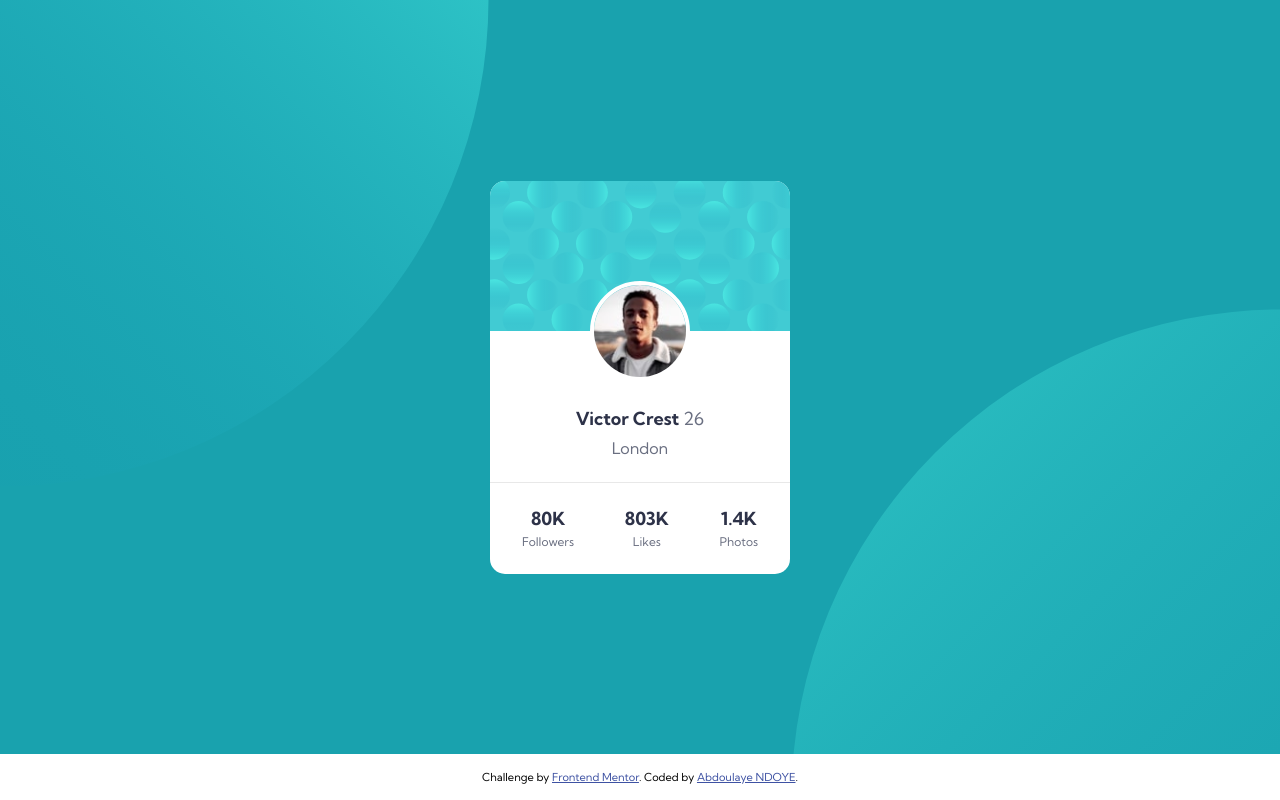
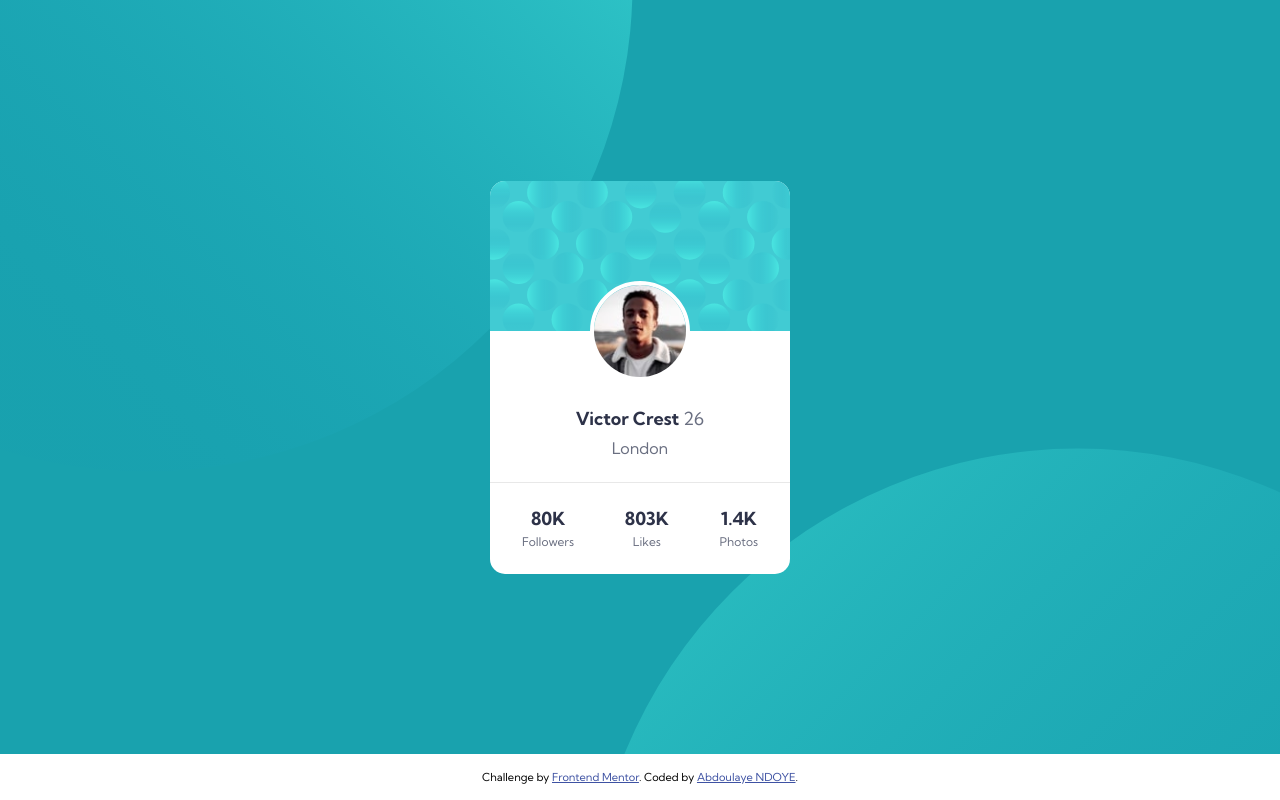
Before and after one commit to NDOY3M4N/profile-card-component, a plain HTML site: page index.html in a window 1280 px wide. Drawn offline with Linux system fonts and the light colour scheme.

Commit message:
Refactoring the code to use multiple CSS background

```diff
--- a/index.html
+++ b/index.html
@@ -16,7 +16,6 @@
   </style>
 </head>
 <body>
-  <div class="bg-abstract"></div>
   <div class="container">
     <div class="card">
       <div class="card__bg"></div>
--- a/main.css
+++ b/main.css
@@ -24,7 +24,9 @@
   font-family: 'Kumbh Sans', sans-serif;
   font-size: 100%;
   font-weight: 400;
-  background-color: var(--dark-cyan);
+  background: url('images/bg-pattern-bottom.svg'), url('images/bg-pattern-top.svg'), var(--dark-cyan);
+  background-repeat: no-repeat, no-repeat;
+  background-position: left calc(40vw + 25%) top calc(72vh - 10vw), right calc(47vw + 15%) bottom calc(65vh - 15vw);  /* Literally copied from ApplePieGiraffe's solution */
   min-height: 100vh;
   display: flex;
   flex-direction: column;
@@ -47,35 +49,6 @@
 }
 
 /* Page Styles */
-.bg-abstract {
-  position: absolute;
-  overflow: hidden;
-  top: 0;
-  left: 0;
-  bottom: 0;
-  right: 0;
-}
-
-.bg-abstract::before,
-.bg-abstract::after {
-  position: absolute;
-  z-index: -1;
-}
-
-.bg-abstract::before {
-  content: url('images/bg-pattern-top.svg');
-  top: 0;
-  left: 0;
-  transform: translate(-70%, -70%);
-
-}
-.bg-abstract::after {
-  content: url('images/bg-pattern-bottom.svg');
-  bottom: 0;
-  right: 0;
-  transform: translate(70%, 70%);
-}
-
 .card {
   background: #fff;
   width: 100%;
@@ -136,13 +109,3 @@
   width: 100%;
   padding: 1rem 0;
 }
-/* Meddia Queries */
-@media (min-width: 800px) {
-  .bg-abstract::before {
-    transform: translate(-50%, -50%);
-
-  }
-  .bg-abstract::after {
-    transform: translate(50%, 50%);
-  }
-}
```
